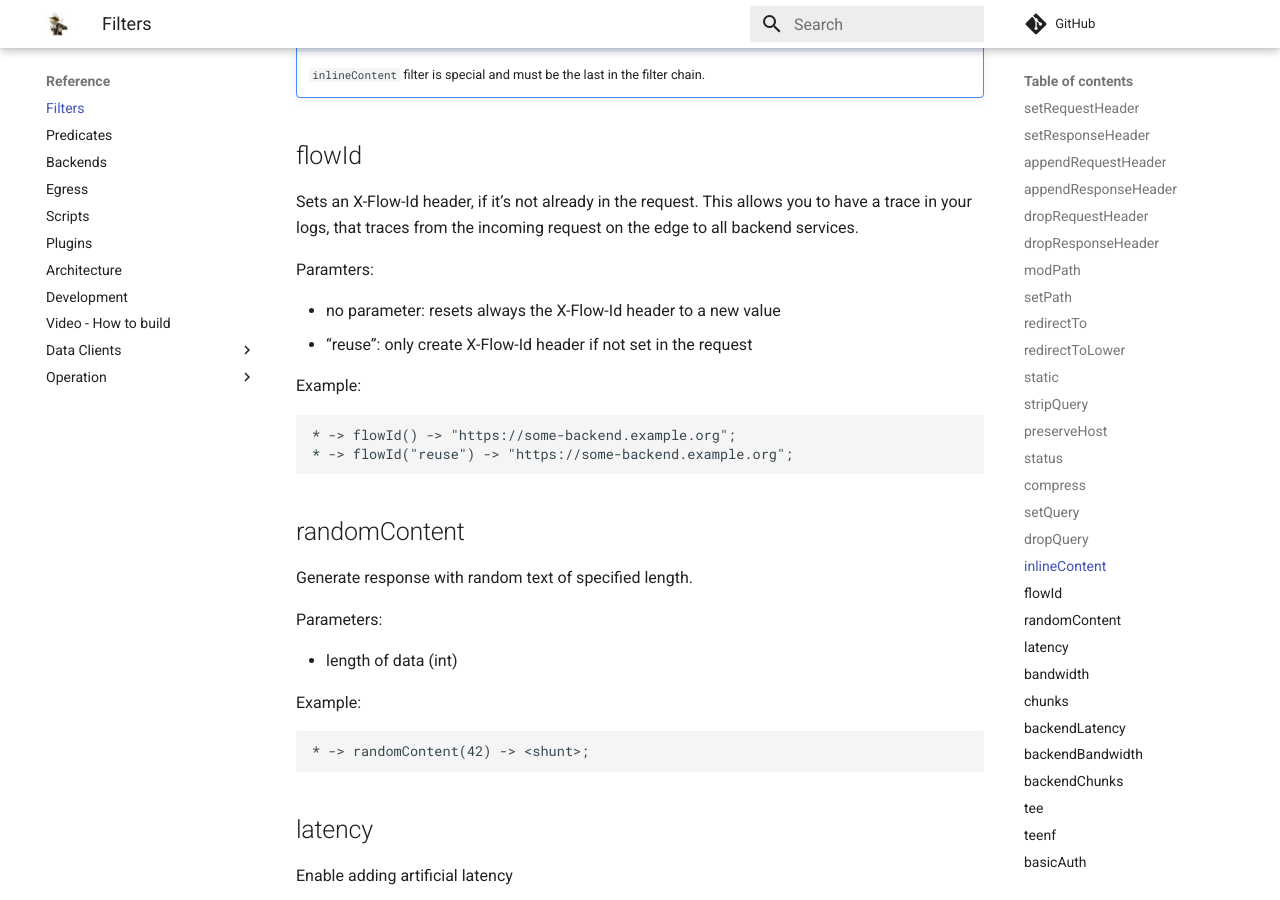
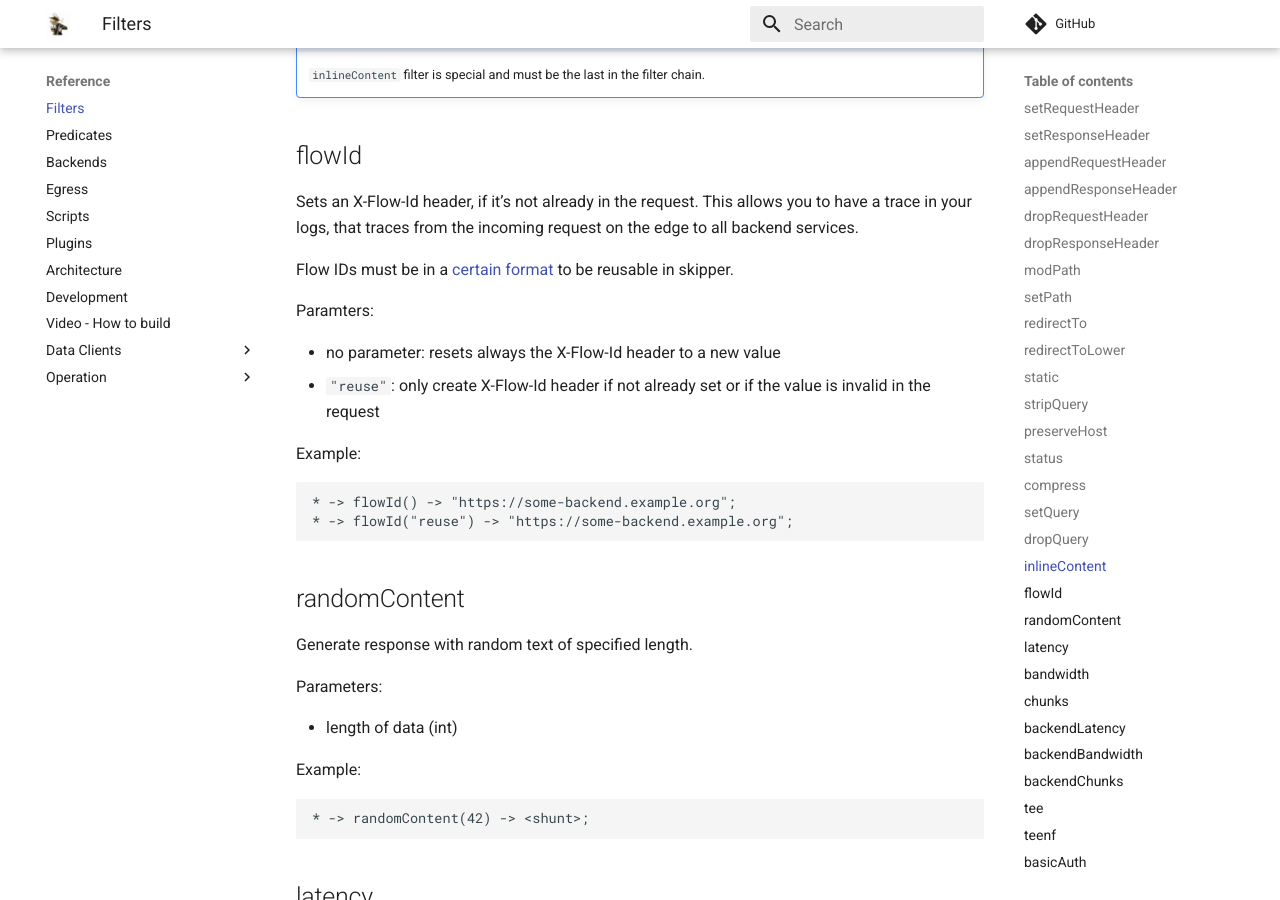
Before and after one commit to zalando/skipper, an MkDocs documentation site: the page built from docs/reference/filters.md, in a window 1280 px wide and 900 px high, scrolled down 6039 px. Built offline with MkDocs 1.6.1 and Material for MkDocs 9.7.7, drawn with Linux system fonts in a browser that asks for light colours; comment, search, counter and statistics services are not loaded.

Commit message:
Clarify that flowIds must be of a certain format to be reusable
Signed-off-by: Mikkel Oscar Lyderik Larsen <mikkel.larsen@zalando.de>

```diff
--- a/docs/reference/filters.md
+++ b/docs/reference/filters.md
@@ -264,10 +264,13 @@ Sets an X-Flow-Id header, if it's not already in the request.
 This allows you to have a trace in your logs, that traces from
 the incoming request on the edge to all backend services.
 
+Flow IDs must be in a [certain format][flowid_validation] to be reusable in
+skipper.
+
 Paramters:
 
 * no parameter: resets always the X-Flow-Id header to a new value
-* "reuse": only create X-Flow-Id header if not set in the request
+* `"reuse"`: only create X-Flow-Id header if not already set or if the value is invalid in the request
 
 Example:
 
```
Also changed, not shown: other parts of docs/reference/filters.md (+2 -0 lines).
